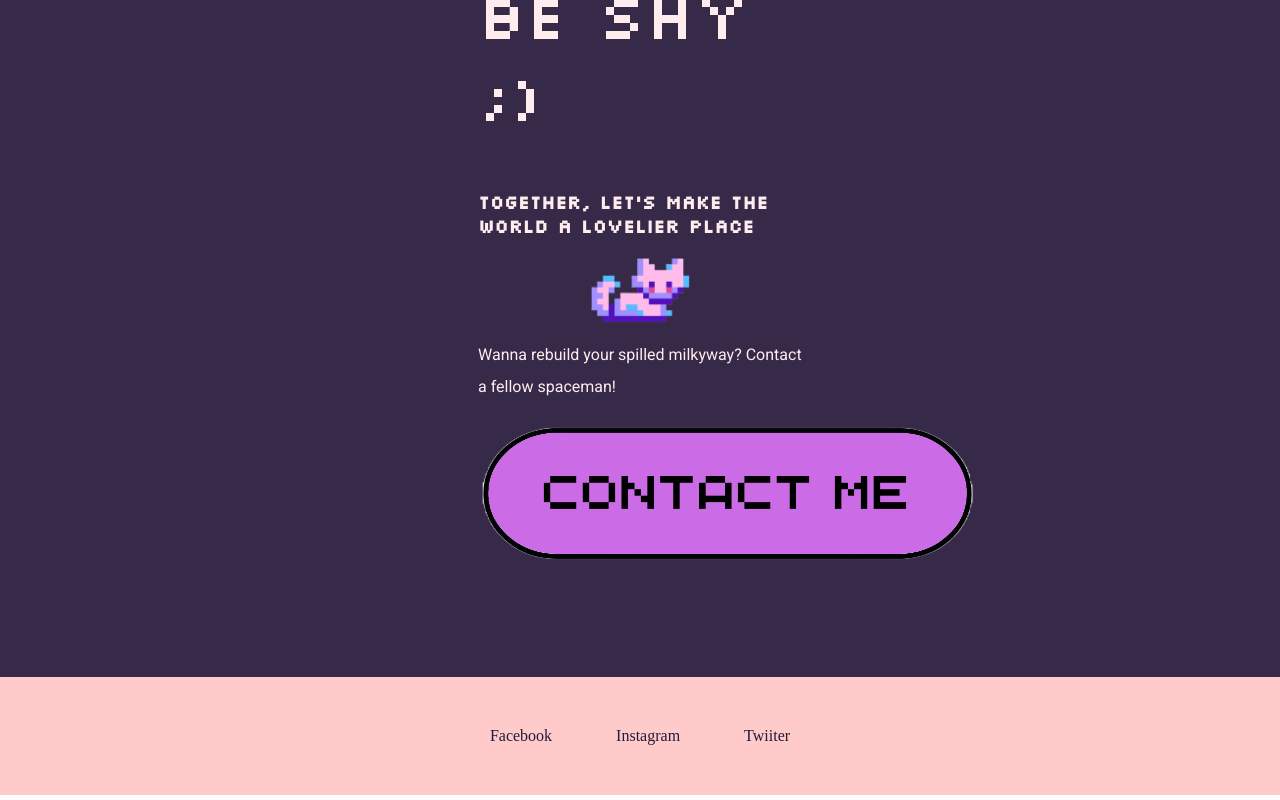
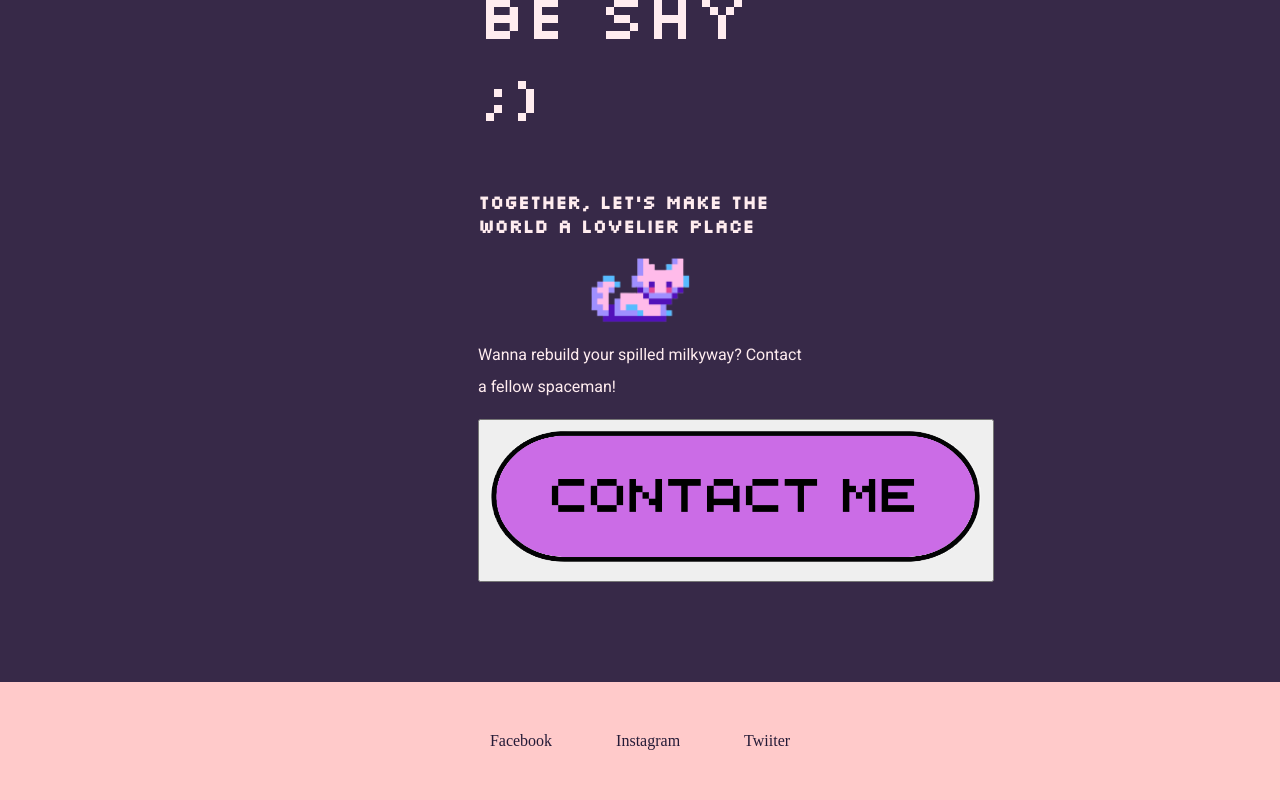
Before and after one commit to almiratmagat/MAGAT_CSS-ACTIVITY, a plain HTML site: page index.html in a window 1280 px wide. Shown: the part 3875-4675 px from the top of the page. Drawn offline with Linux system fonts and the light colour scheme.

Commit message:
Add files via upload

```diff
--- a/index.html
+++ b/index.html
@@ -53,7 +53,7 @@
       <h3>Together, let's make the world a lovelier place</h3>
       <img class = "cat" src="images/cat.png" alt="cat-img">
       <p>Wanna rebuild your spilled milkyway? Contact a fellow spaceman!</p>
-      <img class="contact-img" src="images/contact me.png" alt="contact-me-img">
+      <a href="mailto:almiratmagat@gmail.com"><button class = "contact-button" type = "button"><img class="contact-img" src="images/contact me.png" alt="contact-me-img"></button></a>
     </div>
     </div>
     <div class="bottom-container">
```
